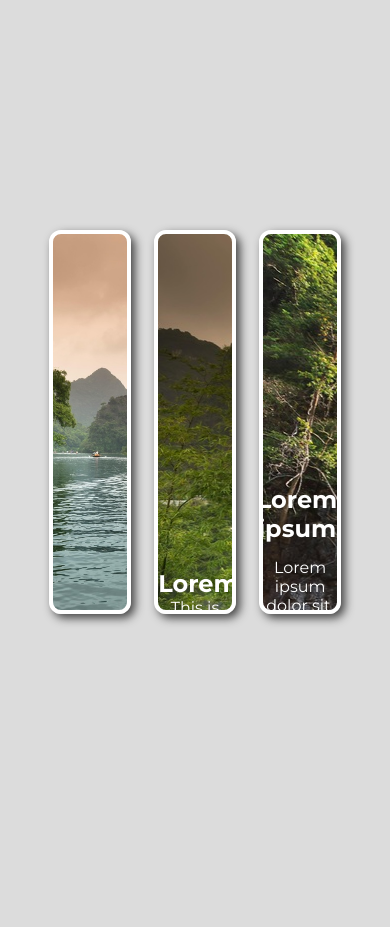
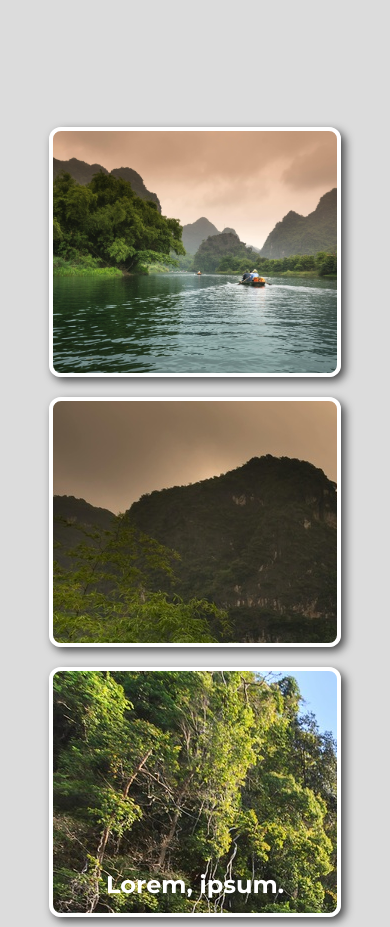
Before and after one commit to Nikhil-sajwan007/Image_cards_with_hover_animation, a plain HTML site: page index.html in a window 390 px wide. Before the commit the page ends 844 px from the top, so only its background shows below. Drawn offline with Linux system fonts and the light colour scheme.

Commit message:
final-01

```diff
--- a/index.html
+++ b/index.html
@@ -5,6 +5,7 @@
     <meta charset="UTF-8">
     <meta name="viewport" content="width=device-width, initial-scale=1.0">
     <link rel="stylesheet" href="./main.css">
+    <link rel="stylesheet" href="./responsive.css">
     <title>Pods | Image Cards With Hover Animation</title>
 </head>
 
--- /dev/null
+++ b/responsive.css
@@ -0,0 +1,22 @@
+@media screen and (max-width : 967px){
+
+body{
+
+    padding-top: 400px;
+    padding-bottom: 200px;
+}
+
+  .main-container{
+
+   flex-direction: column;
+    row-gap: 20px;
+    justify-content: center;
+    align-items: center;
+
+  }
+
+  .image{
+    width: 100%;
+    height: 250px;
+  }
+}
```
